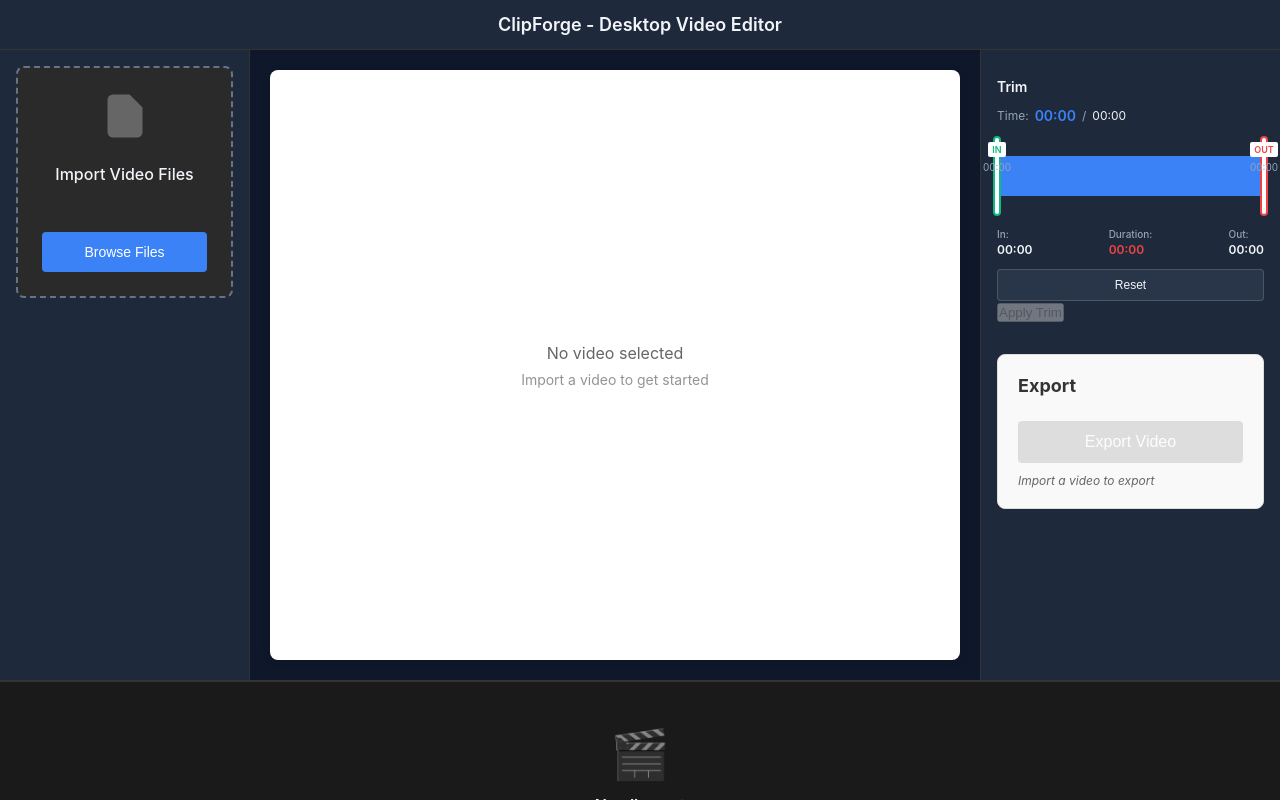
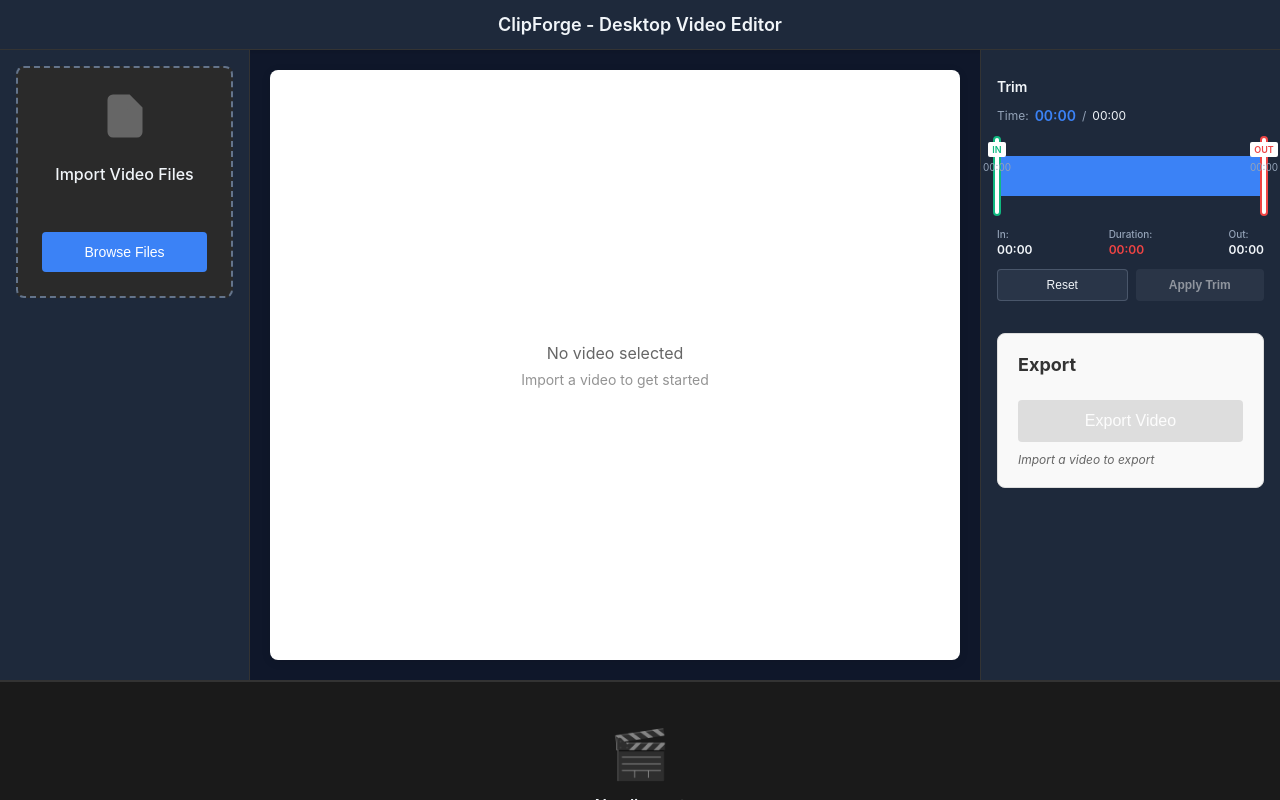
Before and after one commit to boxingknight/QClip, a React app: page / in a window 1280 px wide. Built offline with nearby package versions, Linux system fonts and the light colour scheme.

Commit message:
feat(trim): wire up Apply button with stub handler
- Added isRendering and renderProgress state
- Added handleApplyTrim stub (TODO: Phase 2)
- Connected handler to TrimControls
- Button now functional but shows alert

```diff
--- a/src/App.js
+++ b/src/App.js
@@ -12,6 +12,8 @@
   const [currentVideoTime, setCurrentVideoTime] = useState(0);
   // Store trim data per clip
   const [clipTrims, setClipTrims] = useState({});
+  const [isRendering, setIsRendering] = useState(false);
+  const [renderProgress, setRenderProgress] = useState(0);
   const [importStatus, setImportStatus] = useState({
     loading: false,
     error: null,
@@ -129,6 +131,12 @@
     }));
   };
 
+  const handleApplyTrim = async () => {
+    if (!selectedClip) return;
+    // TODO: Implement in Phase 2
+    alert('Apply Trim - Coming in Phase 2!');
+  };
+
   const handleVideoTimeUpdate = (data) => {
     // Only update time if it's changed significantly (avoid excessive re-renders)
     const newTime = data?.currentTime || 0;
@@ -186,6 +194,9 @@
           onSetInPoint={handleSetInPoint}
           onSetOutPoint={handleSetOutPoint}
           onResetTrim={handleResetTrim}
+          onApplyTrim={handleApplyTrim}
+          isRendering={isRendering}
+          renderProgress={renderProgress}
         />
         <ExportPanel
           currentClip={selectedClip}
--- a/src/styles/TrimControls.css
+++ b/src/styles/TrimControls.css
@@ -163,8 +163,14 @@
 }
 
 /* Reset Button */
+.trim-actions {
+  display: flex;
+  gap: 8px;
+  margin-top: 12px;
+}
+
 .btn-reset {
-  width: 100%;
+  flex: 1;
   padding: 8px;
   background: rgba(148, 163, 184, 0.1);
   color: var(--color-text-primary, #f1f5f9);
@@ -180,3 +186,56 @@
   background: rgba(148, 163, 184, 0.2);
   border-color: var(--color-text-secondary, #94a3b8);
 }
+
+.btn-apply {
+  flex: 1;
+  padding: 8px;
+  background: var(--color-primary, #3b82f6);
+  color: white;
+  border: none;
+  border-radius: 4px;
+  font-size: 12px;
+  font-weight: 600;
+  cursor: pointer;
+  transition: all 150ms ease;
+}
+
+.btn-apply:hover:not(:disabled) {
+  background: var(--color-primary-hover, #2563eb);
+  transform: translateY(-1px);
+  box-shadow: 0 2px 4px rgba(0, 0, 0, 0.2);
+}
+
+.btn-apply:active:not(:disabled) {
+  transform: translateY(0);
+}
+
+.btn-apply.disabled,
+.btn-apply:disabled {
+  opacity: 0.5;
+  cursor: not-allowed;
+  background: rgba(148, 163, 184, 0.2);
+}
+
+/* Render Progress */
+.render-progress {
+  margin-top: 12px;
+  padding: 8px;
+  background: var(--color-surface, #1e293b);
+  border-radius: 4px;
+}
+
+.render-progress-bar {
+  height: 6px;
+  background: var(--color-primary, #3b82f6);
+  border-radius: 3px;
+  transition: width 200ms ease;
+}
+
+.render-progress-text {
+  display: block;
+  margin-top: 6px;
+  font-size: 11px;
+  color: var(--color-text-secondary, #94a3b8);
+  text-align: center;
+}
```
